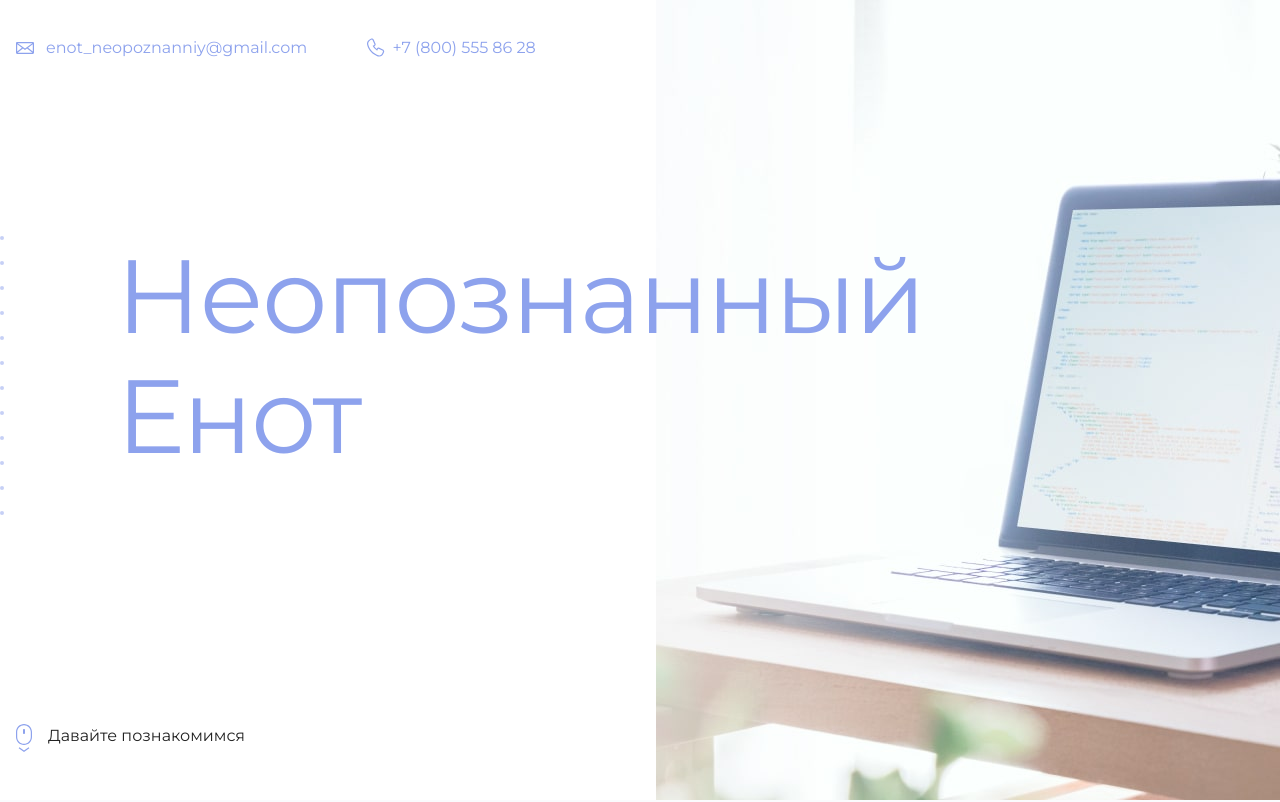
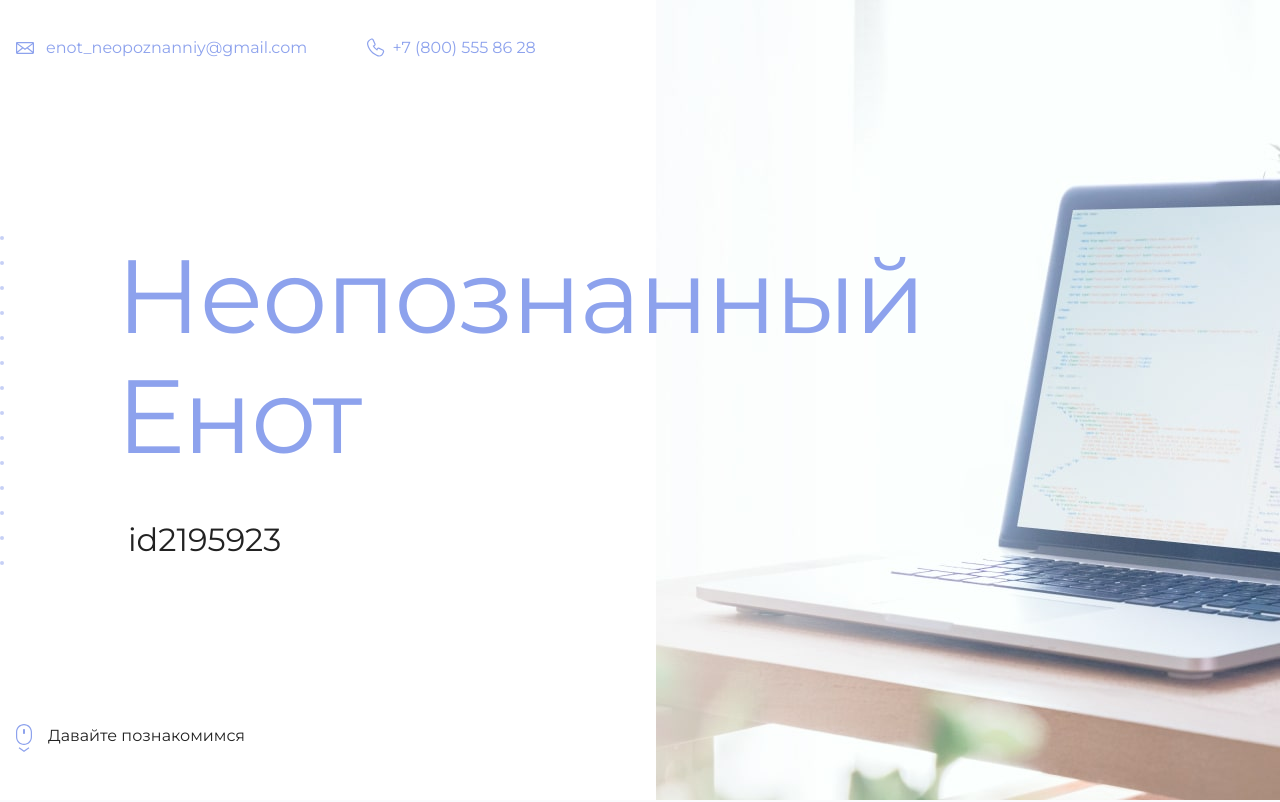
Before and after one commit to GrafLuck/-htmlacademy-test, a plain HTML site: page index.html in a window 1280 px wide. Shown: the top 802 px of the page. Drawn offline with Linux system fonts and the light colour scheme.

Commit message:
add my id

```diff
--- a/index.html
+++ b/index.html
@@ -19,7 +19,7 @@
       <section class="hero-image">
         <div class="container">
           <h1 class="heading">Неопознанный Енот</h1>
-          <p><!-- Тут ваш id на сайте Академии --></p>
+          <p>id2195923</p>
         </div>
       </section>
 
```
